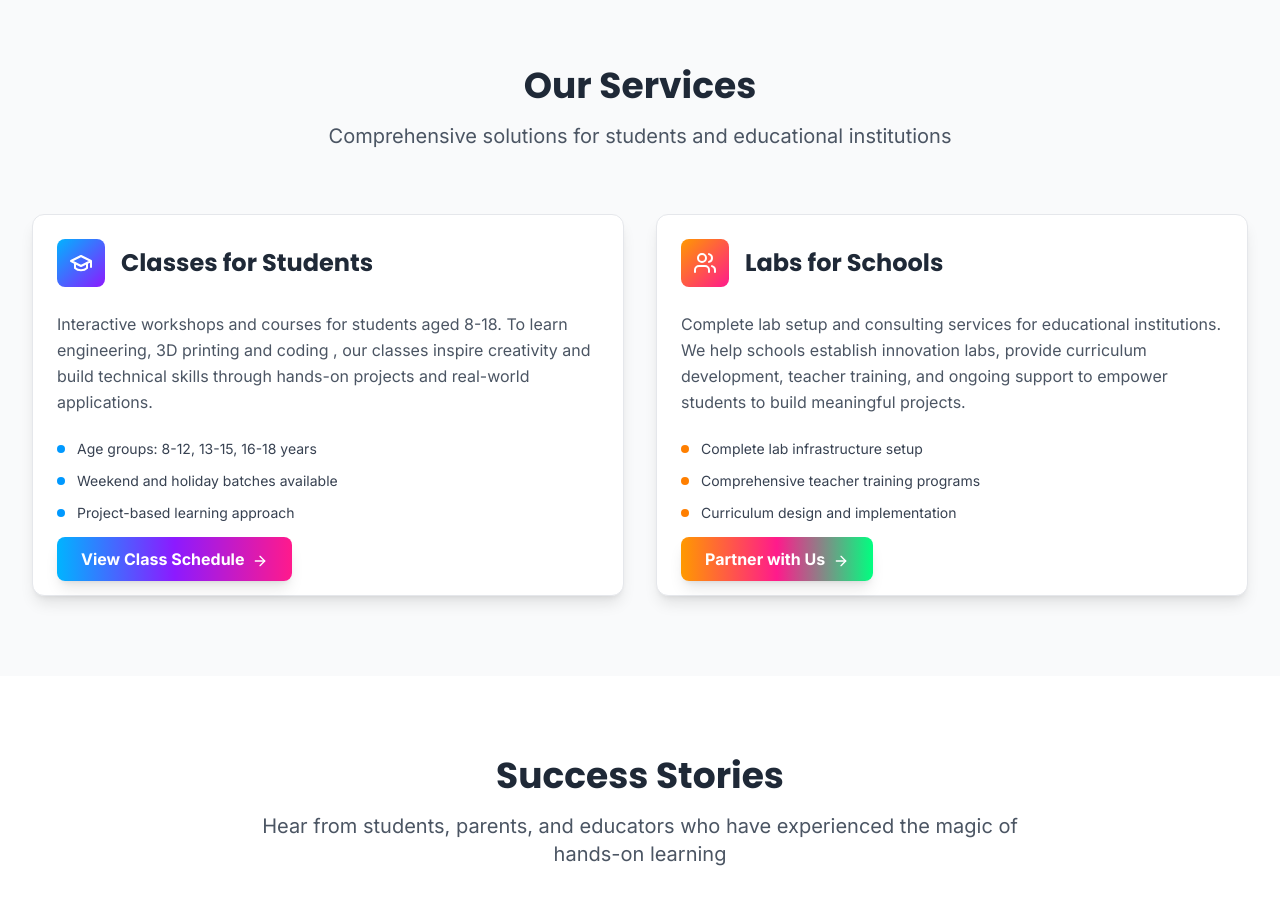
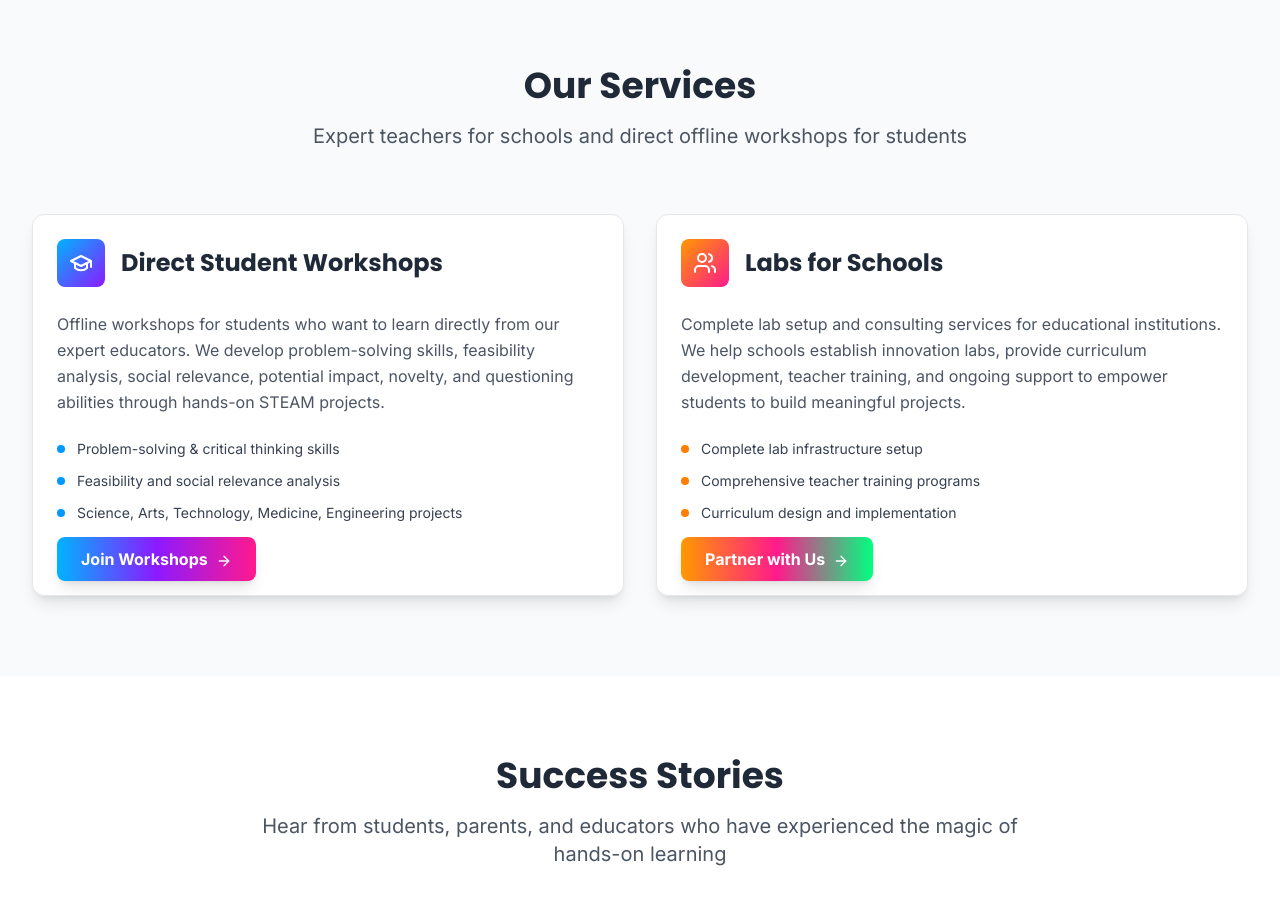
Before and after one commit to wizzenalum-code/frontend, a React (Vite) app: page / in a window 1280 px wide. Shown: the part 1540-2444 px from the top of the page. Built offline with nearby package versions, Linux system fonts and the light colour scheme.

Commit message:
Update services section to reflect actual business model
cgen-33d31521370a4630b7a1061fdf1cdb6c

```diff
--- a/src/pages/Home.tsx
+++ b/src/pages/Home.tsx
@@ -154,39 +154,38 @@ const Home: React.FC = () => {
               Our Services
             </h2>
             <p className="text-xl text-gray-600 max-w-3xl mx-auto">
-              Comprehensive solutions for students and educational institutions
+              Expert teachers for schools and direct offline workshops for students
             </p>
           </div>
 
           <div className="grid grid-cols-1 lg:grid-cols-2 gap-8">
-            {/* Classes for Students */}
+            {/* Direct Student Workshops */}
             <div className="card group hover:bg-gradient-to-br hover:from-electric-blue-50 hover:to-cyber-purple-100 transition-all duration-300">
               <div className="flex items-center mb-6">
                 <div className="bg-gradient-to-br from-electric-blue-400 to-cyber-purple-500 w-12 h-12 rounded-lg flex items-center justify-center mr-4">
                   <GraduationCap className="h-6 w-6 text-white" />
                 </div>
-                <h3 className="text-2xl font-bold font-display text-gray-800">Classes for Students</h3>
+                <h3 className="text-2xl font-bold font-display text-gray-800">Direct Student Workshops</h3>
               </div>
               <p className="text-gray-600 mb-6 leading-relaxed">
-                Interactive workshops and courses for students aged 8-18. To learn engineering, 3D printing and coding , our
-                classes inspire creativity and build technical skills through hands-on projects and real-world applications.
+                Offline workshops for students who want to learn directly from our expert educators. We develop problem-solving skills, feasibility analysis, social relevance, potential impact, novelty, and questioning abilities through hands-on STEAM projects.
               </p>
               <div className="space-y-3 mb-6">
                 <div className="flex items-center text-sm text-gray-700">
                   <div className="w-2 h-2 bg-electric-blue-500 rounded-full mr-3"></div>
-                  Age groups: 8-12, 13-15, 16-18 years
+                  Problem-solving & critical thinking skills
                 </div>
                 <div className="flex items-center text-sm text-gray-700">
                   <div className="w-2 h-2 bg-electric-blue-500 rounded-full mr-3"></div>
-                  Weekend and holiday batches available
+                  Feasibility and social relevance analysis
                 </div>
                 <div className="flex items-center text-sm text-gray-700">
                   <div className="w-2 h-2 bg-electric-blue-500 rounded-full mr-3"></div>
-                  Project-based learning approach
+                  Science, Arts, Technology, Medicine, Engineering projects
                 </div>
               </div>
               <Link to="/services" className="btn-primary">
-                View Class Schedule
+                Join Workshops
                 <ArrowRight className="ml-2 h-4 w-4 inline" />
               </Link>
             </div>
```
